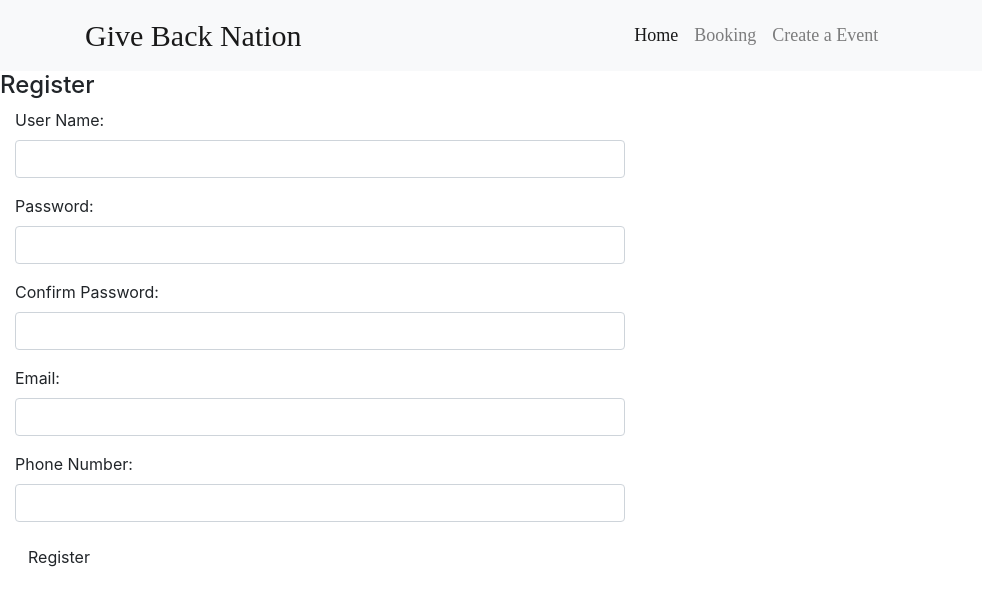
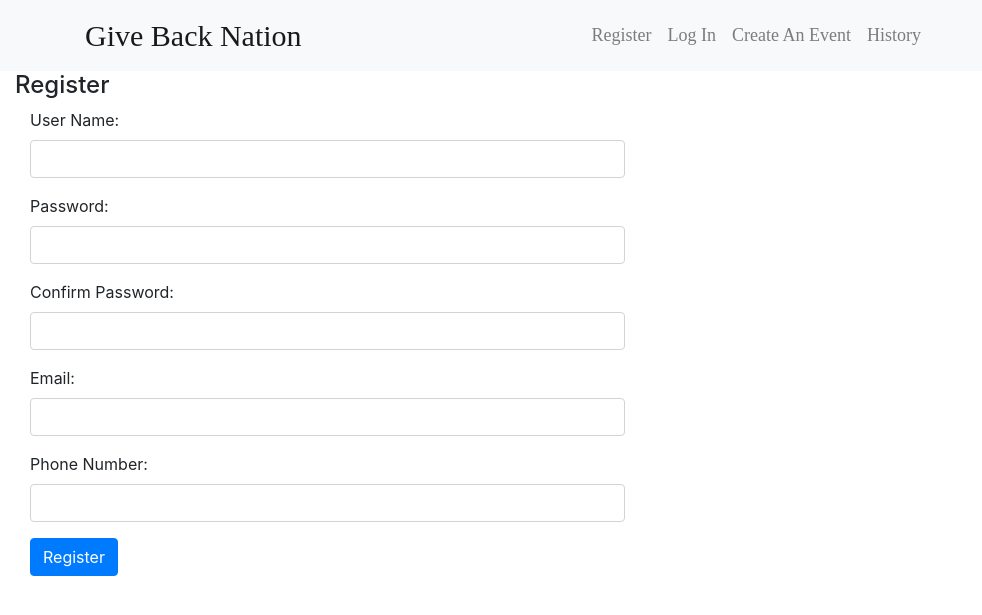
Before and after one commit to ian1030/IAB207_Assignment3, a Flask app: page /Register in a window 1280 px wide. Shown: the top 615 px of the page, without its empty margins (0-982 px from the left). Run offline with Flask 3, Linux system fonts and the light colour scheme; some libraries are stand-ins or nearby versions; some web fonts are replaced.

Commit message:
Latest version

```diff
--- a/Assignment3_template/website/__init__.py
+++ b/Assignment3_template/website/__init__.py
@@ -41,7 +41,7 @@ def create_app():
     app.register_blueprint(views.bp)
 
     from . import auth
-    app.register_blueprint(auth.bp)
+    app.register_blueprint(auth.authbp)
 
     from . import event
     app.register_blueprint(event.eventbp)
--- a/Assignment3_template/website/auth.py
+++ b/Assignment3_template/website/auth.py
@@ -6,10 +6,10 @@ from flask_login import login_user, login_required,logout_user
 from . import db
 
 #create a blueprint
-bp = Blueprint('auth', __name__)
+authbp = Blueprint('auth', __name__)
 
 #Login
-@bp.route('/login',methods=['GET','POST'])
+@authbp.route('/login',methods=['GET','POST'])
 def login():
     loginform = LoginForm()
     error=None
@@ -28,10 +28,11 @@ def login():
             return redirect(url_for('main.index'))
         else:
             flash(error)
-        return render_template('user.html',form=loginform, heading='Login')
+    return render_template('user.html',form=loginform, heading='Login')
+
 
 #Logout
-@bp.route('/Logout')
+@authbp.route('/Logout')
 @login_required
 def logout():
     logout_user()
@@ -39,7 +40,7 @@ def logout():
     return redirect(url_for('main.index'))
 
 #Register
-@bp.route('/Register',methods=['GET','POST'])
+@authbp.route('/Register',methods=['GET','POST'])
 def register():
     register = RegisterForm()
 
@@ -55,7 +56,9 @@ def register():
             # don't store the password - create password hash
             pwd_hash = generate_password_hash(password)
             #create a new user model object
-            new_user = User(name=username, password_hash=pwd_hash, emailid=email)
+            new_user = User(name=username,
+                            password_hash=pwd_hash,
+                            emailid=email)
             db.session.add(new_user)
             db.session.commit()
             #commit to the database and redirect to HTML page
--- a/Assignment3_template/website/forms.py
+++ b/Assignment3_template/website/forms.py
@@ -29,4 +29,4 @@ class CommentForm(FlaskForm):
 class BookingForm(FlaskForm):
     user_name=StringField("User Name", validators=[InputRequired('Enter user name')])
     email_id = StringField("Email Address", validators=[Email("Please enter a valid email")])
-    ticket_required = IntegerField("Ticket Neeeded", validators=[InputRequired("Enter a number"), NumberRange(min=1, max=Event.event_ticket_quantity, message="The input is invalid" )]) #the max can be the tcket number
+    ticket_required = IntegerField("Ticket Neeeded", validators=[InputRequired("Enter a number"), NumberRange(min=1, max=9999, message="The input is invalid" )]) #the max can be the tcket number
--- a/Assignment3_template/website/templates/base.html
+++ b/Assignment3_template/website/templates/base.html
@@ -5,7 +5,7 @@
     <meta name="viewport" content="width=device-width, initial-scale=1.0">
     <title>Assignment3</title>
     <link rel="stylesheet" href="https://stackpath.bootstrapcdn.com/bootstrap/4.5.2/css/bootstrap.min.css">
-    <link rel="stylesheet" href="style/style.css">
+    <link rel="stylesheet" href="{{ url_for('static', filename = 'style.css')}}">
     <script src="https://cdnjs.cloudflare.com/ajax/libs/jquery/3.6.0/jquery.min.js"></script>
     <script src="https://cdnjs.cloudflare.com/ajax/libs/twitter-bootstrap/4.6.0/js/bootstrap.min.js"></script>
     <link rel="stylesheet" href="https://fonts.googleapis.com/css?family=Darumadrop One">
@@ -18,22 +18,21 @@
         <!-- Navbar -->
         <nav class="navbar navbar-expand-lg navbar-light bg-light">
         <div class="container">
-            <a class="navbar-brand" href="index.html" id="navbarbrand">Give Back Nation</a>
+            <a class="navbar-brand" href="{{ url_for('main.index') }}" id="navbarbrand">Give Back Nation</a>
             <button class="navbar-toggler" type="button" data-toggle="collapse" data-target="#navbarNav" aria-controls="navbarNav" aria-expanded="false" aria-label="Toggle navigation">
                 <span class="navbar-toggler-icon"></span>
             </button>
             <div class="collapse navbar-collapse" id="navbarNav">
                 <ul class="navbar-nav mx-auto" id="navbar-nav">
-                    <li class="nav-item active">
-                        <a class="nav-link" href="index.html">Home</span></a>
-                    </li>
-                    <li class="nav-item">
-                        <a class="nav-link" href="booking.html">Booking</a>
-                    </li>
-                    <li class="nav-item">
-                        <a class="nav-link" href="create.html">Create a Event</a>
-                    </li>
-                    </ul>
+                    {% if current_user.is_authenticated %}
+                     <a class="nav-item nav-link disabled text-muted" href="#">Welcome {{current_user.name}}</a>
+                     <a class="nav-item nav-link" href="{{ url_for('auth.logout') }}">Log Out</a>
+                    {% else %}
+                     <a class="nav-item nav-link" href="{{ url_for('auth.register') }}">Register</a>
+                     <a class="nav-item nav-link" href="{{ url_for('auth.login') }}">Log In</a>
+                    {% endif %}
+                  <a class="nav-item nav-link" href="#">Create An Event</a>
+                  <a class="nav-item nav-link" href="#">History</a>
                 </div>
             </div>
         </nav>
--- a/Assignment3_template/website/templates/user.html
+++ b/Assignment3_template/website/templates/user.html
@@ -1,10 +1,26 @@
-    {% include "base.html" %}
-{% import "bootstrap/wtf.html" as wtf %}
-{% block body %}
+{% extends "base.html" %}
+{% import "bootstrap4/form.html" as wtf %}
+{% block content %}
 
-<div class="page-header">
-    <h4>{{heading}}</h4>
-</div>
+<div class="container-fluid">
+    <div class="page-header">
+        <h4>{{heading}}</h4>
+    </div>
+
+    <!-- flashes any messages to the user -->
+    {% with messages = get_flashed_messages() %}
+    {% if messages %} <!-- check if there are any messages -->
+      <div class="container-fluid">
+        <div class="row mt-3 mb-3">
+          <div class="col-md-12">
+          {% for message in messages %} <!--loop through the messages-->
+            <div class="alert alert-info">{{ message }}</div> <!--display as alert-->
+          {% endfor %}
+        </div>
+      </div>
+    </div>
+    {% endif %}
+    {% endwith %}
 
 <!-- Form rendering is simple and easy if using WTForms -->
 <!-- If you want more granular control, declare the form manually: -->
@@ -16,7 +32,7 @@
 <!-- When you have login form, then show the user a link to register -->
 {% if heading|lower =='login' %}
 <div class="col-md-4">
-    <p>New user? <a href="{{ url_for('register') }}">Click here to register</a>.</p>
+    <p>New user? <a href="{{ url_for('auth.register') }}">Click here to register</a>.</p>
 </div>
 {% endif %}
 
```
Also changed, not shown: Assignment3_template/website/event.py (+21 -17 lines), Assignment3_template/website/static/style.css (renamed from Assignment3_template/website/templates/style/style.css).
